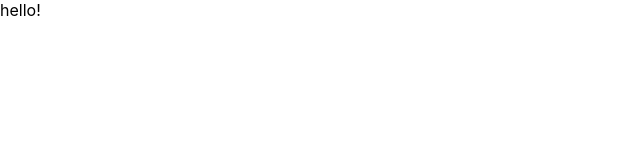
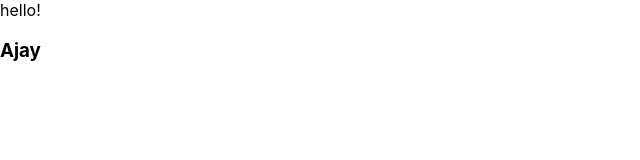
Before and after one commit to gagan-official/xost-chatting-app, a React (Create React App) app: page / in a window 1280 px wide. Shown: the top 160 px of the page, without its empty margins (0-640 px from the left). Built offline with nearby package versions, Linux system fonts and the light colour scheme.

Commit message:
ajay changed something

```diff
--- a/src/App.js
+++ b/src/App.js
@@ -4,6 +4,7 @@ function App() {
   return (
     <>
       hello!
+      <h3>Ajay</h3>
     </>
   );
 }
```
